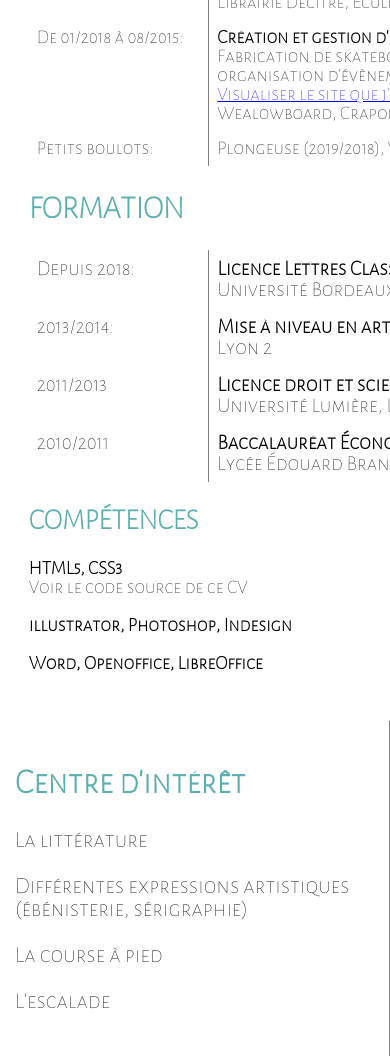
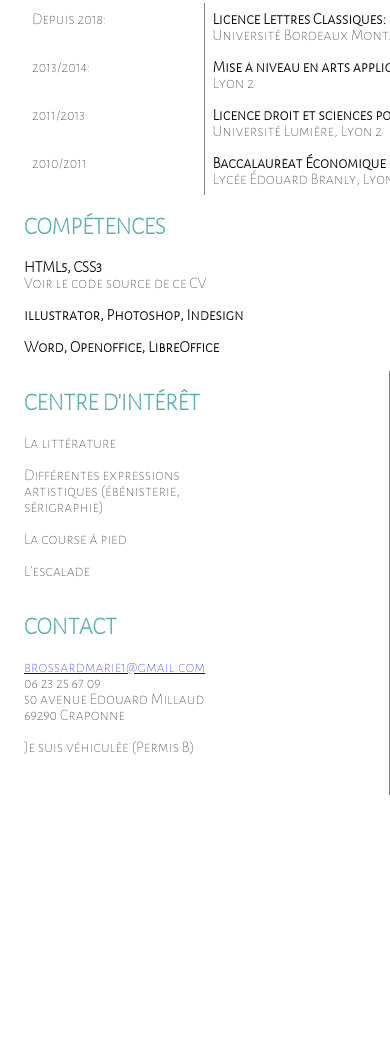
Before and after one commit to mariebrsd/CV, a website: page index.html in a window 390 px wide. Shown: the part 944-2000 px from the top of the page. After the commit the page ends 1739 px from the top, so only its background shows below. Drawn offline with Linux system fonts and the light colour scheme.

Commit message:
responsive2

```diff
--- a/CV.css
+++ b/CV.css
@@ -48,10 +48,8 @@ h2
     align-items: center;
     justify-content: space-around;
     padding:15px;
-    position: fixed;
     min-width: 250px;
     background-color: white;
-    font-size: 1.2em;
 }
 .photo
 {
@@ -66,19 +64,19 @@ h2
 .contact
 {
    margin:auto;
+   width: 220px;
 }
 
 .ci
 {
     margin:auto;
-    max-width: 220.73px;
+    width: 220px;
 }
 
 .page
 {
     display: flex;
     flex-direction: column;
-    margin-left:20%;
     width:100%;
 }
 
@@ -108,10 +106,6 @@ font-size: 1.5em;
     min-width: 960px;
 }
 
-.études{
-    font-size: 1.1em;
-}
-
 .c1
 {
     border-right: 1px solid grey;
@@ -134,11 +128,13 @@ tr
 {
     display: flex;
     flex-wrap: nowrap;
+
 }
 
 .compétences
 {
     padding-left: 10em;
+
 }
 
 table{
@@ -160,7 +156,6 @@ tr:hover
         display: flex;
         flex-direction: column-reverse;
         height:auto;
-        font-size: 1.2em;
     }
 
     .bloccouleur{
@@ -168,6 +163,8 @@ tr:hover
         flex-direction: column-reverse;
         position: initial;
         align-items: flex-start;
+        padding:24px;
+        padding-top: 0;
     }
     .head{
         min-height: none;
@@ -183,8 +180,7 @@ tr:hover
     }
 
     .connaissance{
-        display:flex;
-        flex-wrap: wrap;
+        flex-direction: column;
     }
 
     .compétences{
@@ -201,5 +197,9 @@ tr:hover
     .ci{
         margin:0;
     }
+    .information
+    {
+        padding-bottom:0;
+    }
 
 }
--- a/index.html
+++ b/index.html
@@ -13,12 +13,12 @@
             <a href="photoidentité.jpg"target="_blank"><img src="photoidentitémini.jpg" alt="photodidentité"/></a>
             </div>
             <div class="contact">
-            <h2>Contact</h2>
+            <h2>CONTACT</h2>
             <p><a href="mailto:brossardmarie1@gmail.com">brossardmarie1@gmail.com</a> </br> 06 23 25 67 09 </br> 50 avenue Edouard Millaud </br> 69290 Craponne</p>
             <p>Je suis véhiculée (Permis B)</P>
             </div>
             <div class="ci">
-            <h2>Centre d'intérêt</h2>
+            <h2>CENTRE D'INTÉRÊT</h2>
             <p>La littérature</p>
             <p>Différentes expressions artistiques (ébénisterie, sérigraphie)</p>
             <p>La course à pied</p>
@@ -53,8 +53,8 @@
                 </table>
                 </div>
                 <div class="connaissance">
-                    <div class="études">
-                        <h2 class="formation">FORMATION</h2>
+                        <div class="formation">
+                            <h2>FORMATION</h2>
                             <table>
                                 <tr>
                                     <td class="c1">Depuis 2018:</td>
```
Lines whose indentation alone changed are shown as unchanged.
